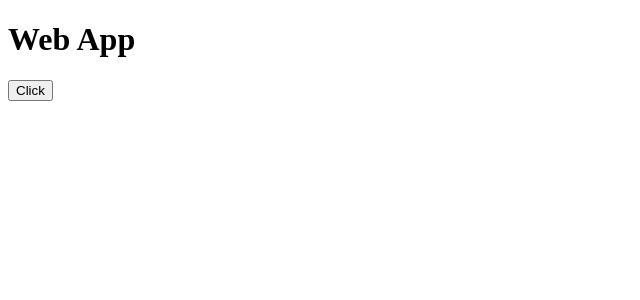
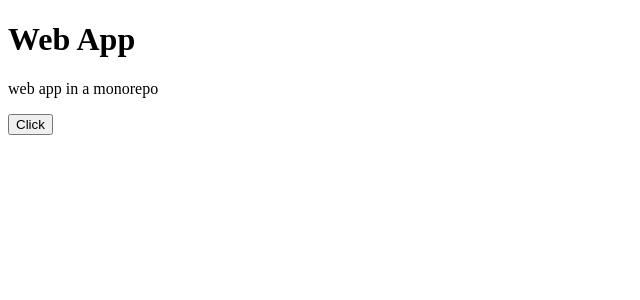
Before and after one commit to usafder/my-turborepo, a Next.js app in the folder apps/web/: page / in a window 1280 px wide. Shown: the top 300 px of the page, without its empty margins (0-640 px from the left). Built offline with nearby package versions, Linux system fonts and the light colour scheme.

Commit message:
Added paragraph element in web app's page

```diff
--- a/apps/web/pages/index.js
+++ b/apps/web/pages/index.js
@@ -7,6 +7,7 @@ export default function Web() {
   return (
     <div>
       <h1>Web App</h1>
+      <p>web app in a monorepo</p>
       <Button />
     </div>
   );
```
